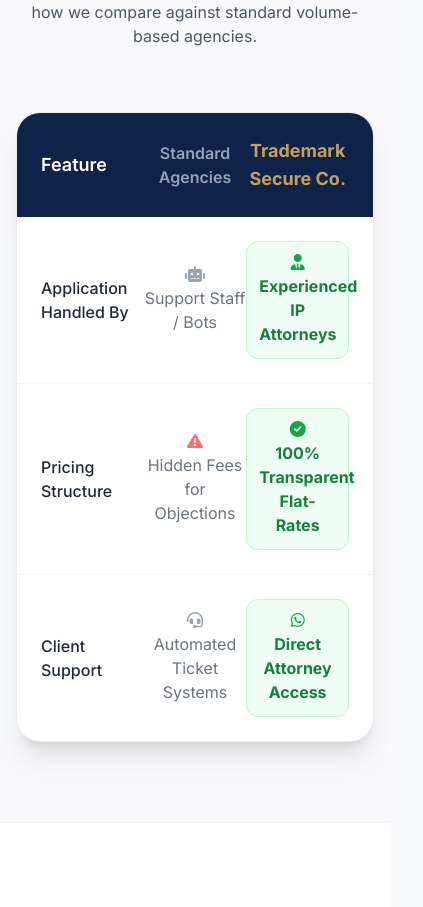
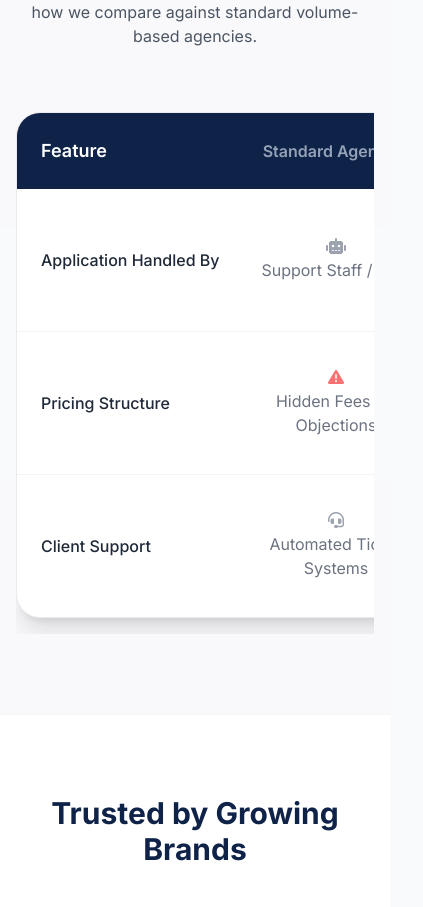
Before and after one commit to jrhfusfb/Trademark-Secure-Co, a React (Vite) app in the folder frontend/: page /v7 in a window 390 px wide. Shown: the part 2568-3475 px from the top of the page, 423 px wide, since content can reach past the window. Built offline with nearby package versions, Linux system fonts and the light colour scheme.

Commit message:
Design: fix mobile horizontal layout overflow and comparison table responsiveness

```diff
--- a/frontend/src/index.css
+++ b/frontend/src/index.css
@@ -3,6 +3,11 @@
 @tailwind utilities;
 
 @layer base {
+  html, body {
+    max-width: 100vw;
+    overflow-x: hidden;
+    width: 100%;
+  }
   body {
     font-family: 'Inter', sans-serif;
   }
--- a/frontend/src/pages/Index7Page.jsx
+++ b/frontend/src/pages/Index7Page.jsx
@@ -68,7 +68,7 @@
 
 
   return (
-    <div className="bg-gray-50 text-gray-800 antialiased selection:bg-secondary selection:text-white" id="top">
+    <div className="bg-gray-50 text-gray-800 antialiased selection:bg-secondary selection:text-white overflow-x-hidden w-full" id="top">
 
       {/* Navbar exactly from index7.html */}
       {/* Navbar exactly from index7.html */}
@@ -290,8 +290,8 @@
             <p className="text-gray-600 max-w-2xl mx-auto">We prioritize precision and transparency. See how we compare against standard volume-based agencies.</p>
           </div>
 
-          <div className="max-w-5xl mx-auto perspective-1000">
-            <div className="bg-white rounded-3xl shadow-xl overflow-hidden border border-gray-200/80 card-3d">
+          <div className="max-w-5xl mx-auto perspective-1000 overflow-x-auto pb-4 scrollbar-thin">
+            <div className="bg-white rounded-3xl shadow-xl border border-gray-200/80 card-3d min-w-[640px] overflow-hidden">
               <div className="grid grid-cols-3 bg-primary text-white p-6 font-semibold items-center">
                 <div className="col-span-1 text-lg">Feature</div>
                 <div className="col-span-1 text-center text-slate-400">Standard Agencies</div>
--- a/frontend/src/pages/Index8Page.jsx
+++ b/frontend/src/pages/Index8Page.jsx
@@ -85,7 +85,7 @@
   };
 
   return (
-    <div className="bg-gray-50 text-gray-800 antialiased selection:bg-secondary selection:text-white" id="top">
+    <div className="bg-gray-50 text-gray-800 antialiased selection:bg-secondary selection:text-white overflow-x-hidden w-full" id="top">
       <Navbar />
 
       {/* Hero Section */}
@@ -311,8 +311,8 @@
             <p className="text-gray-600 max-w-2xl mx-auto">We prioritize precision over volume. Experience the difference of a lawyer-led consultancy.</p>
           </div>
 
-          <div className="max-w-4xl mx-auto perspective-1000">
-            <div className="bg-white rounded-3xl shadow-xl overflow-hidden border border-gray-200/80 card-3d">
+          <div className="max-w-4xl mx-auto perspective-1000 overflow-x-auto pb-4 scrollbar-thin">
+            <div className="bg-white rounded-3xl shadow-xl border border-gray-200/80 card-3d min-w-[640px] overflow-hidden">
               <div className="grid grid-cols-3 bg-primary text-white p-6 font-semibold">
                 <div className="col-span-1 text-lg">Feature</div>
                 <div className="col-span-1 text-center text-slate-400">Standard Agencies</div>
```
